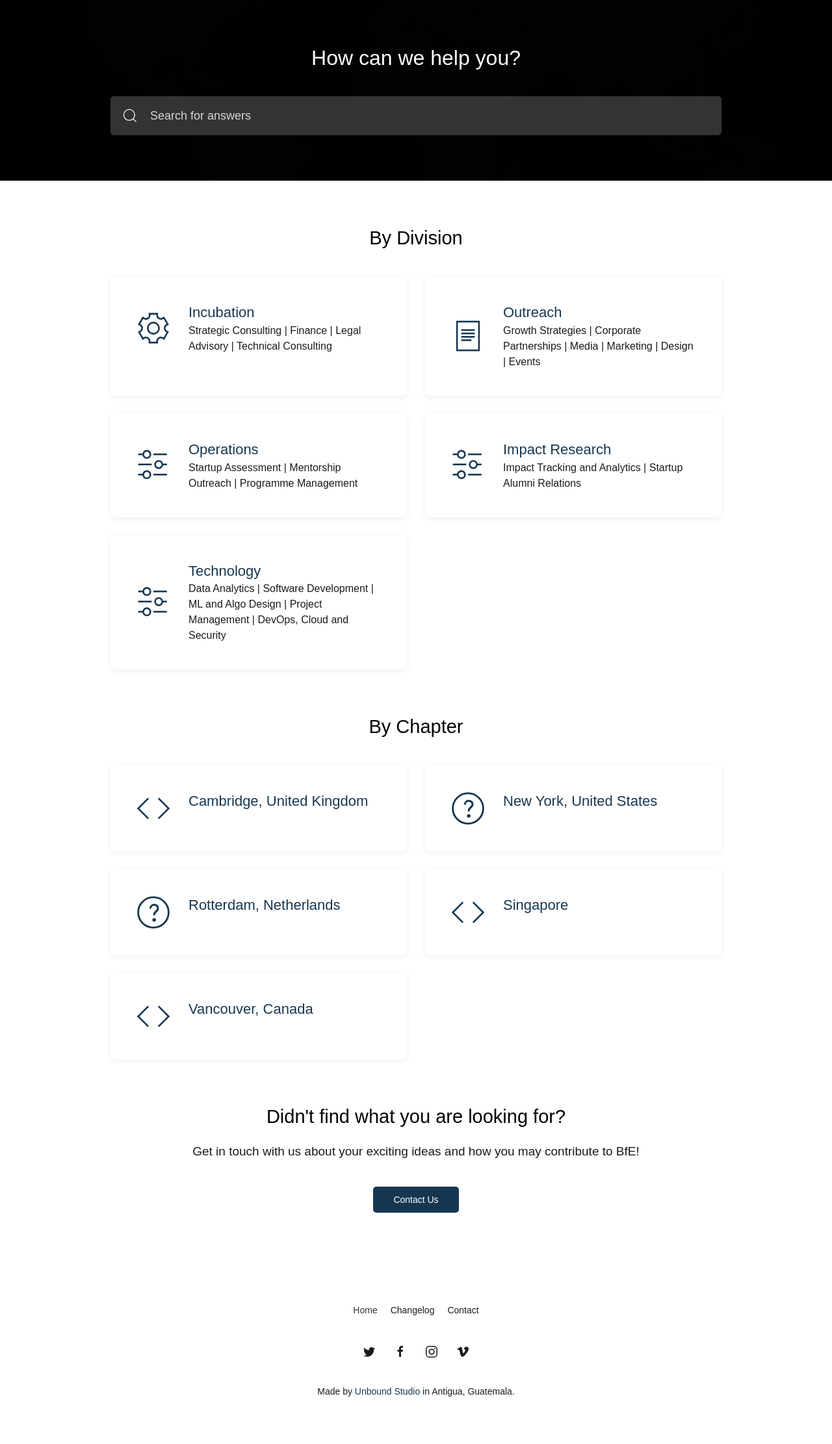
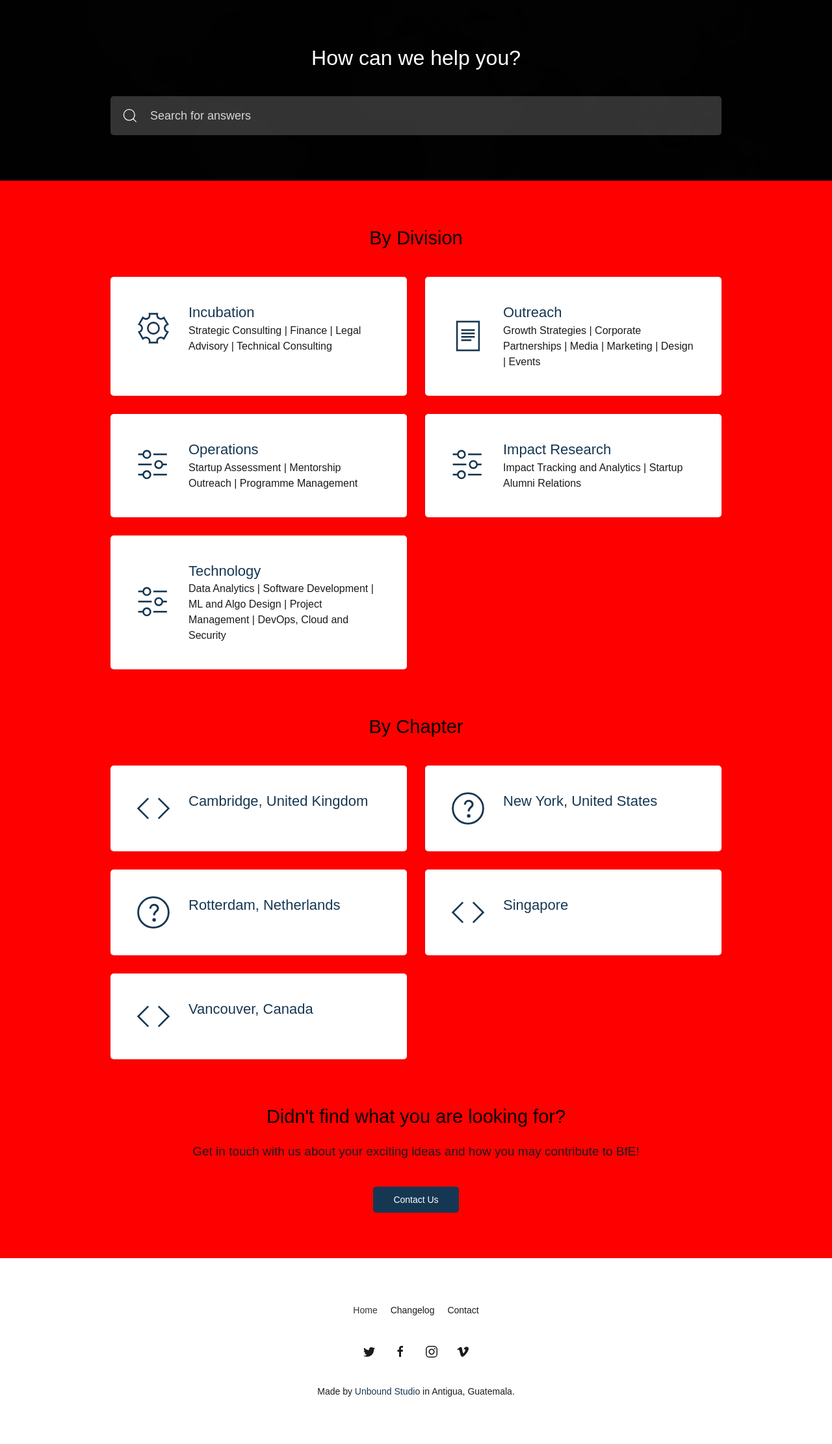
Before and after one commit to bfe-tech-recruitment/Opps-page, a Jekyll site: the page built from index.md, in a window 1280 px wide. Shown: the whole page at 65% size. Built offline with Jekyll 4.4.1, drawn with Linux system fonts in a browser that asks for light colours; some web fonts are replaced.

Commit message:
test muted-background

```diff
--- a/_config.yml
+++ b/_config.yml
@@ -19,7 +19,7 @@ permalink:          /:categories/:title/
 url:                "https://bfe-technology.github.io"
 
 # Site logo # e.g. logo.png, upload logo image file to /uploads/ folder
-logo:               bfe.png
+logo:
 
 # Default author settings
 author:
--- a/_sass/theme/variables.css
+++ b/_sass/theme/variables.css
@@ -1,3 +1,6 @@
-
+/*desaturate(
+  lighten($global-primary-background, 50%),
+  10%
+);*/
 
 /*# sourceMappingURL=variables.css.map */
--- a/_sass/theme/variables.scss
+++ b/_sass/theme/variables.scss
@@ -5,10 +5,11 @@
 $global-primary-background: #163752;
 $global-color: desaturate(darken($global-primary-background, 5%), 40%);
 $global-muted-color: desaturate(darken($global-primary-background, 10%), 50%);
-$global-muted-background: desaturate(
-  lighten($global-primary-background, 80%),
+$global-muted-background: red;
+/*desaturate(
+  lighten($global-primary-background, 50%),
   10%
-);
+);*/
 $global-secondary-background: #222;
 $global-default-background: #fff;
 $global-warning-background: #fbc418;
```
Also changed, not shown: 1 other file.
